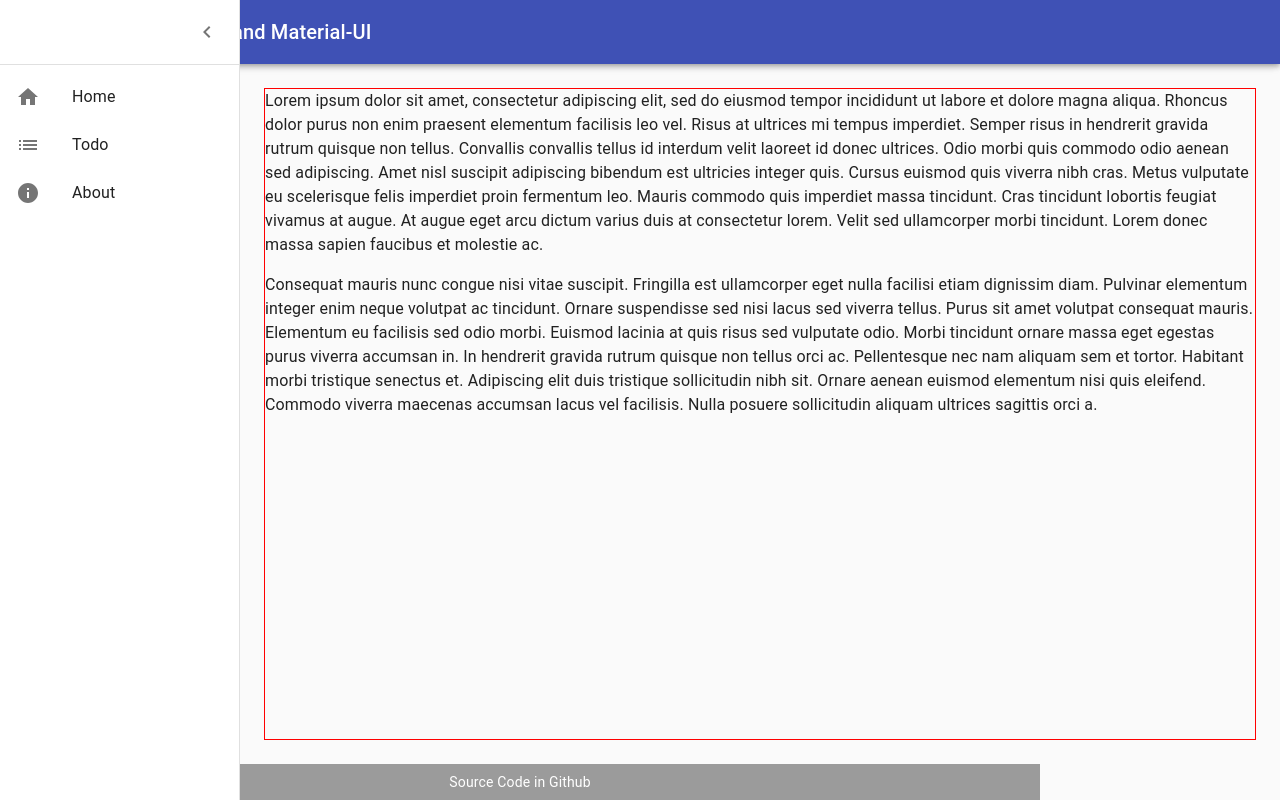
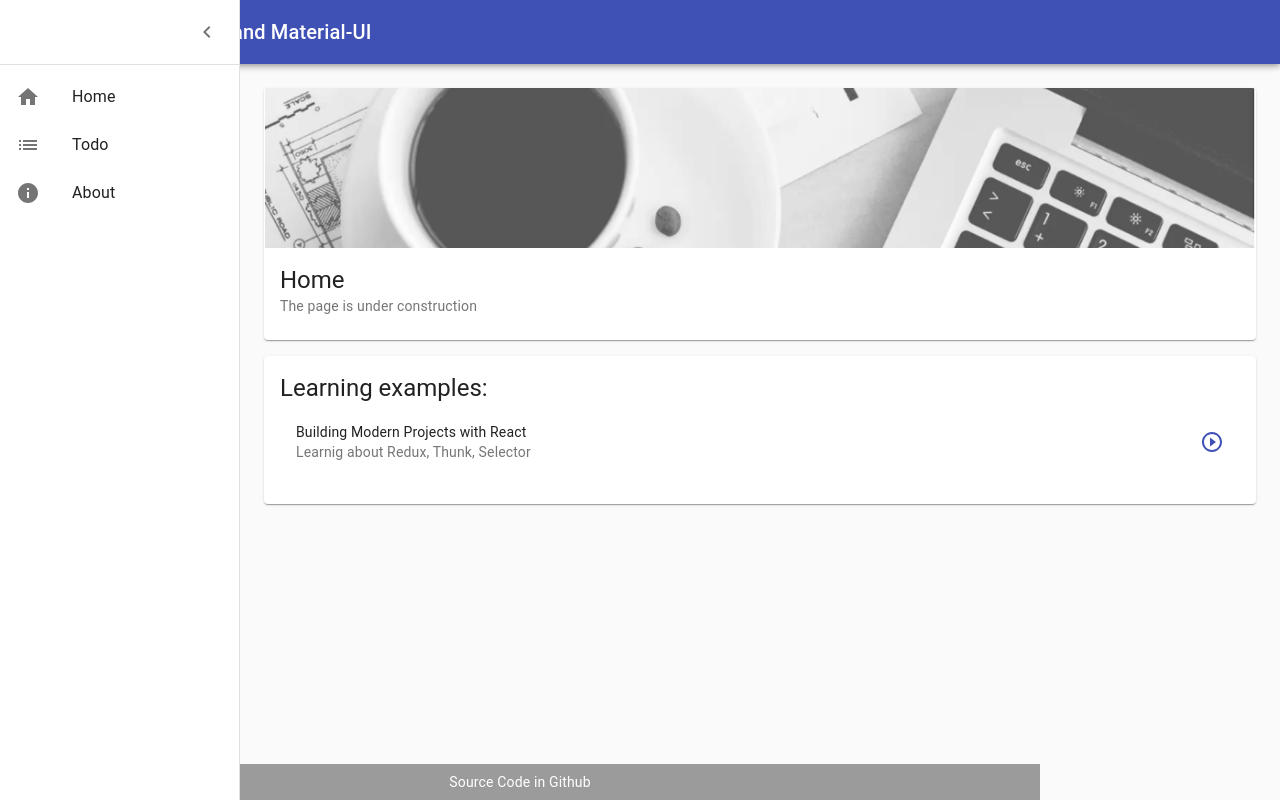
Before and after one commit to BrycenG007/React-Django-Docker, a React (Create React App) app in the folder frontend/: page / in a window 1280 px wide. Built offline with nearby package versions, Linux system fonts and the light colour scheme.

Commit message:
Refactored

```diff
--- /dev/null
+++ b/frontend/src/components/example/ExampleList.js
@@ -0,0 +1,63 @@
+import { Component } from 'react';
+import { Link as RouterLink } from 'react-router-dom';
+import { withStyles } from '@material-ui/core/styles';
+import {
+  List,
+  ListItem,
+  ListItemText,
+  ListItemSecondaryAction,
+  IconButton,
+} from '@material-ui/core';
+import PlayCircleOutlineIcon from '@material-ui/icons/PlayCircleOutline';
+
+const examples = [
+  {
+    title: 'Building Modern Projects with React',
+    description: 'Learnig about Redux, Thunk, Selector',
+    url: 'https://www.linkedin.com/learning/building-modern-projects-with-react',
+  }
+];
+
+const useStyles = (theme) => ({
+  root: {
+    width: '100%',
+  },
+});
+
+class ExampleList extends Component {
+  render() {
+    const { classes } = this.props;
+
+    return (
+      <List dense className={classes.root}>
+        {examples.map((example, idx) => (
+          <ListItem
+            button
+            key={idx}
+            component="a"
+            href={example.url}
+            target="_blank"
+          >
+            <ListItemText
+              primary={example.title}
+              secondary={example.description}
+            />
+            <ListItemSecondaryAction>
+              <IconButton
+                color="primary"
+                edge="end"
+                aria-label="play"
+                component={RouterLink}
+                to="/todos"
+              >
+                <PlayCircleOutlineIcon />
+              </IconButton>
+            </ListItemSecondaryAction>
+          </ListItem>
+        ))}
+      </List>
+    );
+  }
+}
+
+export default withStyles(useStyles)(ExampleList);
--- a/frontend/src/components/todo/TodoList.js
+++ b/frontend/src/components/todo/TodoList.js
@@ -13,9 +13,6 @@ import CheckIcon from '@material-ui/icons/Check';
 const useStyles = (theme) => ({
   root: {
     width: '100%',
-  },
-  itemText: {
-    width: '10px',
   },
 });
 
@@ -34,7 +31,6 @@ class TodoList extends Component {
         {this.props.todos.map((todo) => (
           <StyledListItem key={todo.id}>
             <ListItemText
-              className={classes.itemText}
               primary={todo.title}
               secondary={todo.description}
             />
--- a/frontend/src/pages/AboutPage.js
+++ b/frontend/src/pages/AboutPage.js
@@ -3,12 +3,9 @@ import { withStyles } from '@material-ui/core/styles';
 import {
   Box,
   Card,
-  CardActionArea,
-  CardActions,
   CardMedia,
   CardContent,
   Typography,
-  Button,
 } from '@material-ui/core';
 import bg from '../static/images/bg.png';
 
@@ -33,29 +30,19 @@ class AboutPage extends Component {
     return (
       <Box className={classes.root}>
         <Card>
-          <CardActionArea>
           <CardMedia
             className={classes.media}
             title="Coffee and Laptop"
             image={bg}
           />
           <CardContent>
-              <Typography gutterBottom variant="h5" component="h2">
+            <Typography variant="h5">
               About
             </Typography>
             <Typography variant="body2" color="textSecondary" component="p">
               The page is under construction
             </Typography>
           </CardContent>
-          </CardActionArea>
-          <CardActions>
-            <Button size="small" color="primary">
-              Share
-            </Button>
-            <Button size="small" color="primary">
-              Learn More
-            </Button>
-          </CardActions>
         </Card>
       </Box>
     );
--- a/frontend/src/pages/HomePage.js
+++ b/frontend/src/pages/HomePage.js
@@ -1,11 +1,25 @@
 import { Component } from 'react';
 import { withStyles } from '@material-ui/core/styles';
-import { Paper, Typography } from '@material-ui/core';
+import {
+  Box,
+  Card,
+  CardMedia,
+  CardContent,
+  Typography,
+} from '@material-ui/core';
+import bg from '../static/images/bg.png';
+import ExampleList from '../components/example/ExampleList';
 
 const useStyles = (theme) => ({
   root: {
-    border: '1px solid red',
+    /*border: '1px solid red',*/
     width: '100%',
+  },
+  media: {
+    height: 160,
+  },
+  margin: {
+    marginTop: theme.spacing(2),
   },
 });
 
@@ -19,31 +33,31 @@ class HomePage extends Component {
     const { classes } = this.props;
 
     return (
-      <div className={classes.root}>
-        <Typography paragraph>
-          Lorem ipsum dolor sit amet, consectetur adipiscing elit, sed do eiusmod tempor incididunt
-          ut labore et dolore magna aliqua. Rhoncus dolor purus non enim praesent elementum
-          facilisis leo vel. Risus at ultrices mi tempus imperdiet. Semper risus in hendrerit
-          gravida rutrum quisque non tellus. Convallis convallis tellus id interdum velit laoreet id
-          donec ultrices. Odio morbi quis commodo odio aenean sed adipiscing. Amet nisl suscipit
-          adipiscing bibendum est ultricies integer quis. Cursus euismod quis viverra nibh cras.
-          Metus vulputate eu scelerisque felis imperdiet proin fermentum leo. Mauris commodo quis
-          imperdiet massa tincidunt. Cras tincidunt lobortis feugiat vivamus at augue. At augue eget
-          arcu dictum varius duis at consectetur lorem. Velit sed ullamcorper morbi tincidunt. Lorem
-          donec massa sapien faucibus et molestie ac.
-        </Typography>
-        <Typography paragraph>
-          Consequat mauris nunc congue nisi vitae suscipit. Fringilla est ullamcorper eget nulla
-          facilisi etiam dignissim diam. Pulvinar elementum integer enim neque volutpat ac
-          tincidunt. Ornare suspendisse sed nisi lacus sed viverra tellus. Purus sit amet volutpat
-          consequat mauris. Elementum eu facilisis sed odio morbi. Euismod lacinia at quis risus sed
-          vulputate odio. Morbi tincidunt ornare massa eget egestas purus viverra accumsan in. In
-          hendrerit gravida rutrum quisque non tellus orci ac. Pellentesque nec nam aliquam sem et
-          tortor. Habitant morbi tristique senectus et. Adipiscing elit duis tristique sollicitudin
-          nibh sit. Ornare aenean euismod elementum nisi quis eleifend. Commodo viverra maecenas
-          accumsan lacus vel facilisis. Nulla posuere sollicitudin aliquam ultrices sagittis orci a.
-        </Typography>
-      </div>
+      <Box className={classes.root}>
+        <Card>
+          <CardMedia
+            className={classes.media}
+            title="Coffee and Laptop"
+            image={bg}
+          />
+          <CardContent>
+            <Typography variant="h5">
+              Home
+            </Typography>
+            <Typography variant="body2" color="textSecondary" component="p">
+              The page is under construction
+            </Typography>
+          </CardContent>
+        </Card>
+        <Card className={classes.margin}>
+          <CardContent>
+            <Typography variant="h5">
+              Learning examples:
+            </Typography>
+            <ExampleList />
+          </CardContent>
+        </Card>
+      </Box>
     );
   }
 }
```
Also changed, not shown: frontend/src/pages/TodoPage.js (line endings or trailing spaces). Lines whose indentation alone changed are shown as unchanged.
